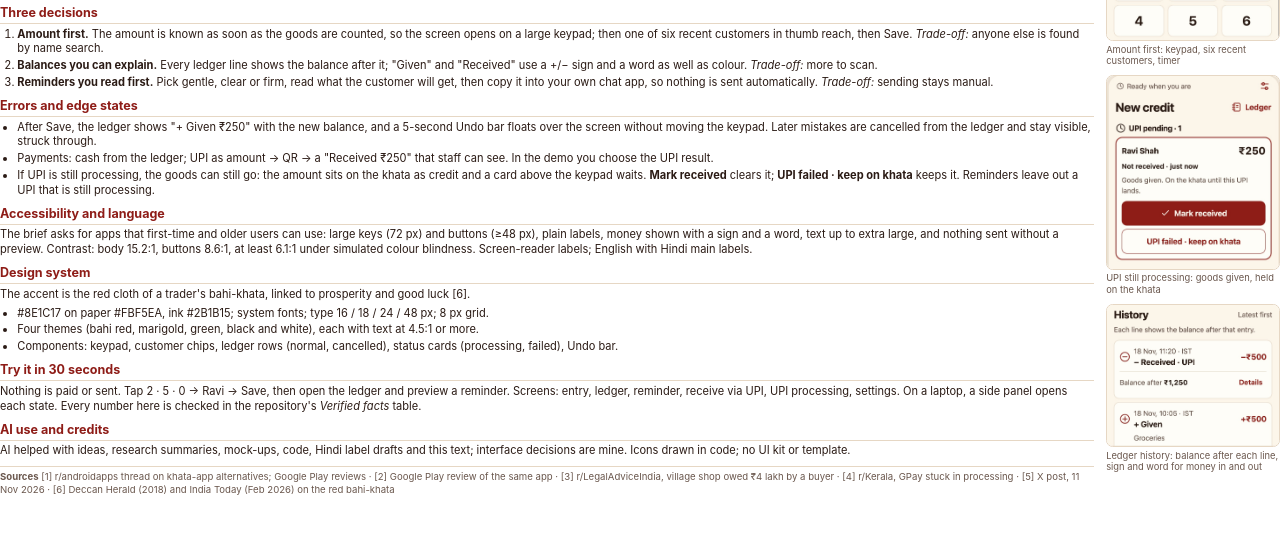
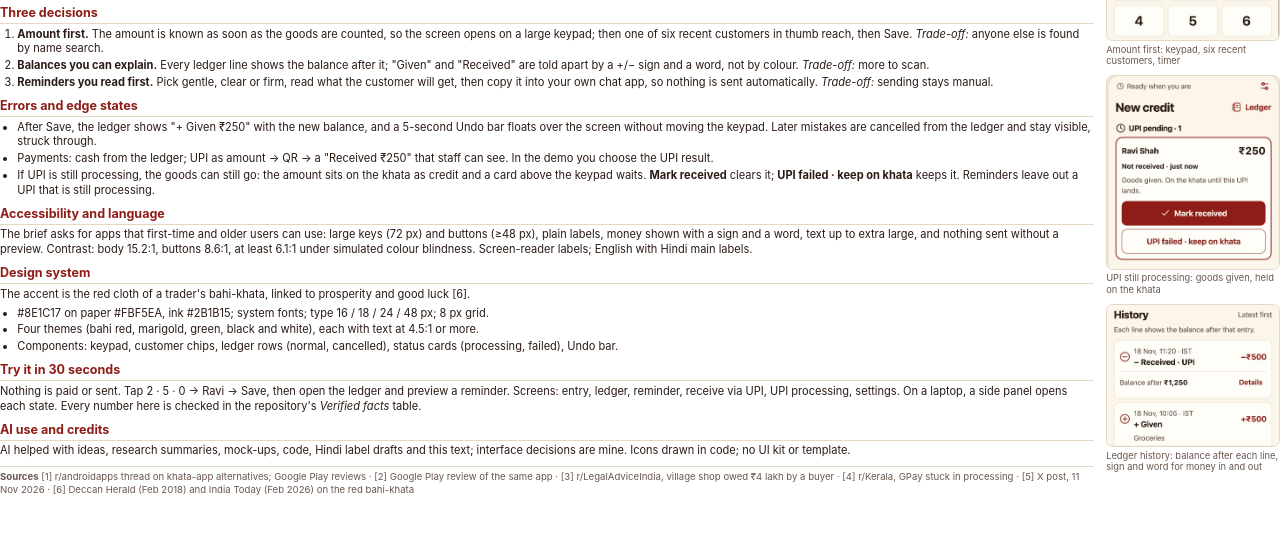
Before and after one commit to Driedsandwich/counter-khata, a plain HTML site: page case-study.html in a window 1280 px wide. Shown: the part 241-774 px from the top of the page. Drawn offline with Linux system fonts and the light colour scheme.

Commit message:
Case study v12: Given and Received are told apart by sign and word

```diff
--- a/case-study.html
+++ b/case-study.html
@@ -31,7 +31,7 @@ figcaption { font-size: 7pt; color: var(--muted); margin-top: 2pt; line-height:
 <h2>Three decisions</h2>
 <ol>
 <li><strong>Amount first.</strong> The amount is known as soon as the goods are counted, so the screen opens on a large keypad; then one of six recent customers in thumb reach, then Save. <em>Trade-off:</em> anyone else is found by name search.</li>
-<li><strong>Balances you can explain.</strong> Every ledger line shows the balance after it; "Given" and "Received" use a +/− sign and a word as well as colour. <em>Trade-off:</em> more to scan.</li>
+<li><strong>Balances you can explain.</strong> Every ledger line shows the balance after it; "Given" and "Received" are told apart by a +/− sign and a word, not by colour. <em>Trade-off:</em> more to scan.</li>
 <li><strong>Reminders you read first.</strong> Pick gentle, clear or firm, read what the customer will get, then copy it into your own chat app, so nothing is sent automatically. <em>Trade-off:</em> sending stays manual.</li>
 </ol>
 <h2>Errors and edge states</h2>
@@ -53,4 +53,4 @@ figcaption { font-size: 7pt; color: var(--muted); margin-top: 2pt; line-height:
 <p>Nothing is paid or sent. Tap 2 · 5 · 0 → Ravi → Save, then open the ledger and preview a reminder. Screens: entry, ledger, reminder, receive via UPI, UPI processing, settings. On a laptop, a side panel opens each state. Every number here is checked in the repository's <em>Verified facts</em> table.</p>
 <h2>AI use and credits</h2>
 <p>AI helped with ideas, research summaries, mock-ups, code, Hindi label drafts and this text; interface decisions are mine. Icons drawn in code; no UI kit or template.</p>
-<p class="sources"><strong>Sources</strong> [1] r/androidapps thread on khata-app alternatives; Google Play reviews · [2] Google Play review of the same app · [3] r/LegalAdviceIndia, village shop owed ₹4 lakh by a buyer · [4] r/Kerala, GPay stuck in processing · [5] X post, 11 Nov 2026 · [6] Deccan Herald (2018) and India Today (Feb 2026) on the red bahi-khata</p></div><aside class="side"><figure><img class="auto" src="images/entry_top.jpg" alt="Amount first: keypad, six recent customers, timer"><figcaption>Amount first: keypad, six recent customers, timer</figcaption></figure><figure><img class="auto" src="images/pending.jpg" alt="UPI still processing: goods given, held on the khata"><figcaption>UPI still processing: goods given, held on the khata</figcaption></figure><figure><img class="auto" src="images/ledger.jpg" alt="Ledger history: balance after each line, sign and word for money in and out"><figcaption>Ledger history: balance after each line, sign and word for money in and out</figcaption></figure></aside></div></body></html>
+<p class="sources"><strong>Sources</strong> [1] r/androidapps thread on khata-app alternatives; Google Play reviews · [2] Google Play review of the same app · [3] r/LegalAdviceIndia, village shop owed ₹4 lakh by a buyer · [4] r/Kerala, GPay stuck in processing · [5] X post, 11 Nov 2026 · [6] Deccan Herald (Feb 2018) and India Today (Feb 2026) on the red bahi-khata</p></div><aside class="side"><figure><img class="auto" src="images/entry_top.jpg" alt="Amount first: keypad, six recent customers, timer"><figcaption>Amount first: keypad, six recent customers, timer</figcaption></figure><figure><img class="auto" src="images/pending.jpg" alt="UPI still processing: goods given, held on the khata"><figcaption>UPI still processing: goods given, held on the khata</figcaption></figure><figure><img class="auto" src="images/ledger.jpg" alt="Ledger history: balance after each line, sign and word for money in and out"><figcaption>Ledger history: balance after each line, sign and word for money in and out</figcaption></figure></aside></div></body></html>
```
Also changed, not shown: 1 other file.
